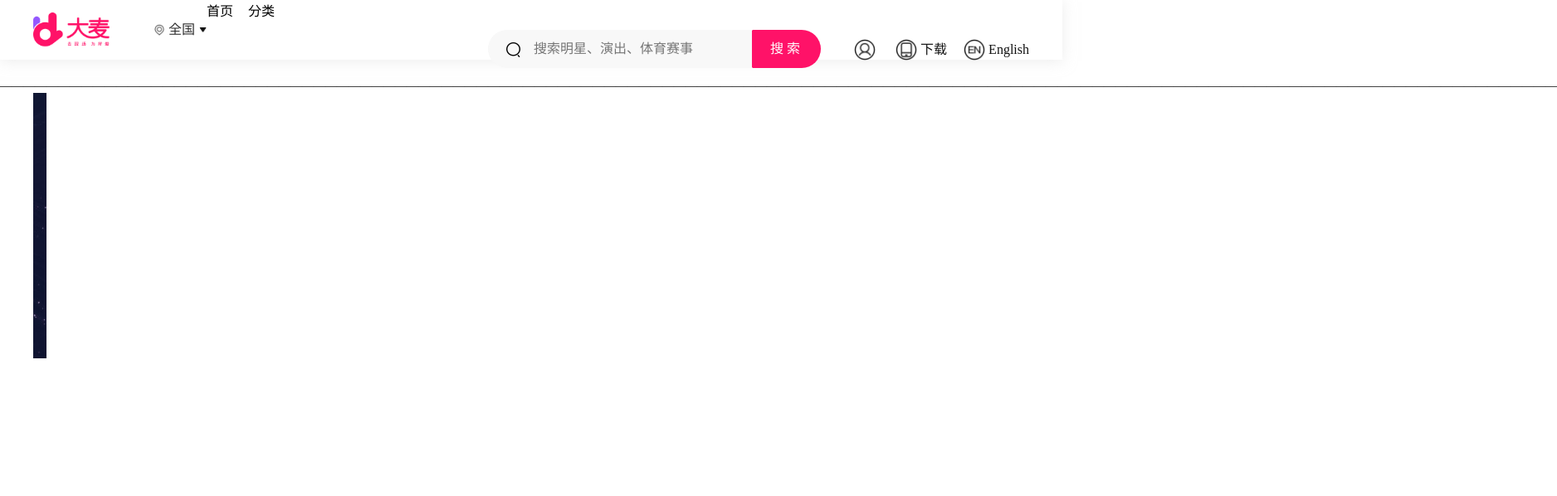
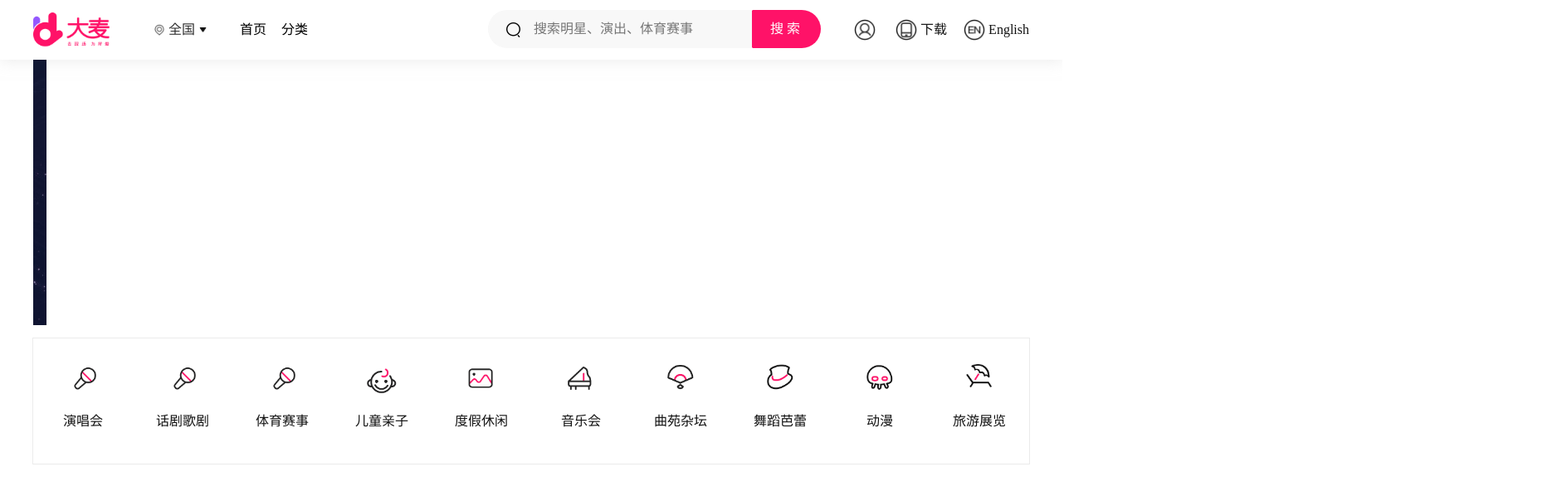
Before and after one commit to software1502/Damaiweb, a plain HTML site: page index.html in a window 1280 px wide. Shown: the whole page at 83% size, 1876 px wide, since content can reach past the window. Drawn offline with Linux system fonts and the light colour scheme.

Commit message:
佳威更新了标题轮播分类栏
update

```diff
--- a/index.html
+++ b/index.html
@@ -6,10 +6,11 @@
 		<link rel="stylesheet" type="text/css" href="style/reset.css" />
 		<link rel="stylesheet" type="text/css" href="style/topWrapper.css" />
 		<link rel="stylesheet" type="text/css" href="style/slideshow.css"/>
+		<link rel="stylesheet" type="text/css" href="style/category.css"/>
 	</head>
 	<body>
 		<div class="dm-header-wrap">
-			<div class=" dm-header-box">
+			<div class="dm-header-box">
 				<a href="index.html"><img class="i-logo" src="image/logo.png" alt="大麦"></a>
 				<div class="location-header" style="display: block;">
 					<img class="i-icon-location" src="image/city.png" alt="定位">
@@ -109,13 +110,37 @@
 
 			</div>
 		</div>
-		——————————————————————————————————————————————————————————————————————————————————————————————————————————————————————————————————————
+		<!-------------------------------注释----------------------------------->
 		<div class="banner">
 			<div class="long">
 		    <img src="image/lunbo1.jpg">
 		    <img src="image/lunbo2.jpg">
 			</div>
 		</div>
-
+		<!------------------------------------------------------------------------>
+		<div class="category w1200">
+			<a href="#" class="category__list" > <span class="category__icon category__icon__ych"></span>
+				<p class="category__info">演唱会</p></a>
+			<a href="#" class="category__list" > <span class="category__icon category__icon__gjhj"></span>
+				<p class="category__info">话剧歌剧</p></a>
+			<a href="#" class="category__list" > <span class="category__icon category__icon__tyjj"></span>
+				<p class="category__info">体育赛事</p></a>
+			<a href="#" class="category__list" > <span class="category__icon category__icon__qz"></span>
+				<p class="category__info">儿童亲子</p></a>
+			<a href="#" class="category__list" > <span class="category__icon category__icon__zlxx"></span>
+				<p class="category__info">度假休闲</p></a>
+			<a href="#" class="category__list" > <span class="category__icon category__icon__yyh"></span>
+				<p class="category__info">音乐会</p></a>
+			<a href="#" class="category__list" > <span class="category__icon category__icon__xsxq"></span>
+				<p class="category__info">曲苑杂坛</p></a>
+			<a href="#" class="category__list" > <span class="category__icon category__icon__wdbl"></span>
+				<p class="category__info">舞蹈芭蕾</p></a>
+			<a href="#" class="category__list"> <span class="category__icon category__icon__dm"></span>
+				<p class="category__info">动漫</p></a>
+			<a href="#" class="category__list" >
+				<span class="category__icon category__icon__lyzl"></span>
+				<p class="category__info">旅游展览</p>
+			</a>
+		</div>
 	</body>
 </html>
--- /dev/null
+++ b/style/category.css
@@ -0,0 +1,96 @@
+.w1200 {
+    width: 1200px;
+    margin: 0 auto;
+}
+.category {
+    border-top-color: rgb(55, 55, 55);
+    border-right-color: rgb(55, 55, 55);
+    border-bottom-color: rgb(55, 55, 55);
+    border-left-color: rgb(55, 55, 55);
+}
+.category {
+    margin-top: 15px!important;
+    padding: 22px 0 25px;
+    border: 1px solid #EBEBEB;
+    zoom: 1;
+}
+.category__list {
+    float: left;
+    display: block;
+    width: 120px;
+    text-align: center;
+}
+.sidebar .item a, a, a:hover {
+    text-decoration: none;
+}
+
+.category__icon {
+    background-image: url(blob:https://www.damai.cn/75a929f6-0081-48e7-b28a-8cb6c920c40d);
+    background-color: initial;
+}
+.category__icon__ych {
+    background-position: 0 0;
+}
+.category__icon__gjhj {
+    background-position: 0 -64px;
+}
+
+.category__icon__tyjj {
+    background-position: 0 -120px;
+}
+.category__icon {
+    display: block;
+    width: 48px;
+    height: 48px;
+    margin: 0 auto;
+    background: url(../image/category.png) no-repeat;
+    background-size: 100% auto;
+}
+.category__icon__qz {
+    background-position: 0 -180px;
+}
+
+.category__icon__zlxx {
+    background-position: 0 -240px;
+}
+
+.category__icon__yyh {
+    background-position: 0 -297px;
+}
+
+.category__icon__xsxq {
+    background-position: 0 -360px;
+}
+.category__icon__wdbl {
+    background-position: 0 -420px;
+}
+.category__icon__dm {
+    background-position: 0 -480px;
+}
+.category__icon__lyzl {
+    background-position: 0 -540px;
+}
+.category__info {
+    color: rgb(225, 224, 220);
+}
+.category__info {
+    font-size: 16px;
+    color: #111;
+    text-align: center;
+}
+p {
+    display: block;
+    margin-block-start: 1em;
+    margin-block-end: 1em;
+    margin-inline-start: 0px;
+    margin-inline-end: 0px;
+}
+
+.category:after {
+    display: block;
+    clear: both;
+    visibility: hidden;
+    height: 0;
+    overflow: hidden;
+    content: '.';
+}
--- a/style/topWrapper.css
+++ b/style/topWrapper.css
@@ -158,9 +158,8 @@ img {
 }
 
 
--------------------------------------------------------------------------------
 /* 为首页分类栏设置样式 */
-.dm-header-box .recommend-header {
+ .recommend-header {
     max-width: 220px;
     height: 100%;
     float: left;
```
Also changed, not shown: image/category.png (added).
